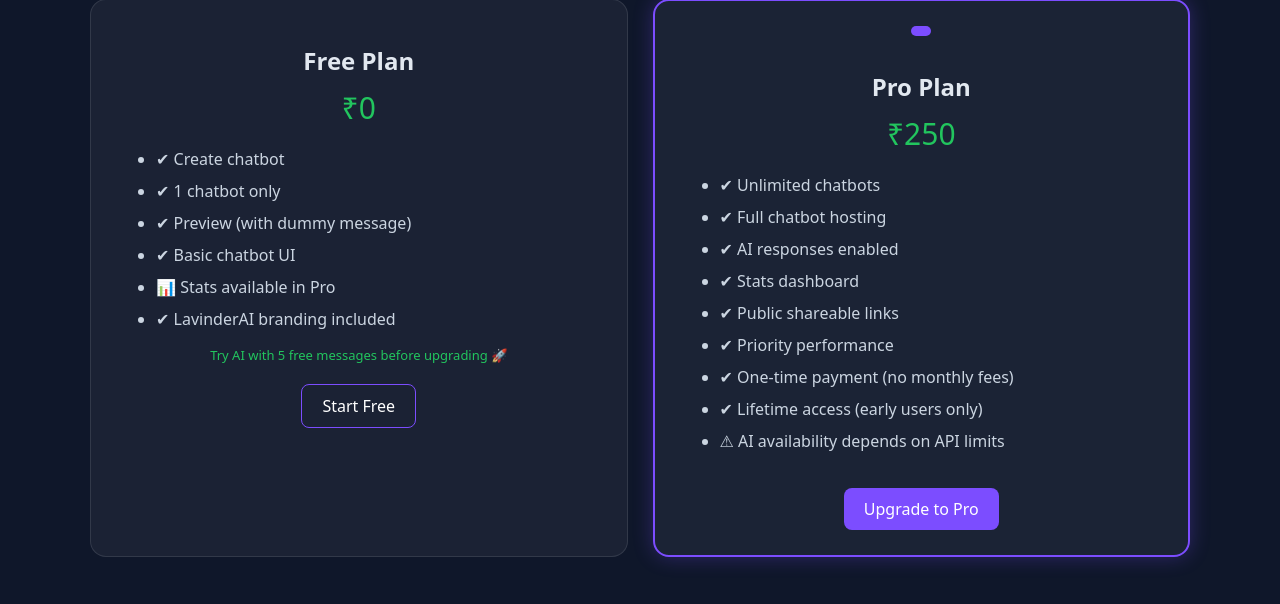
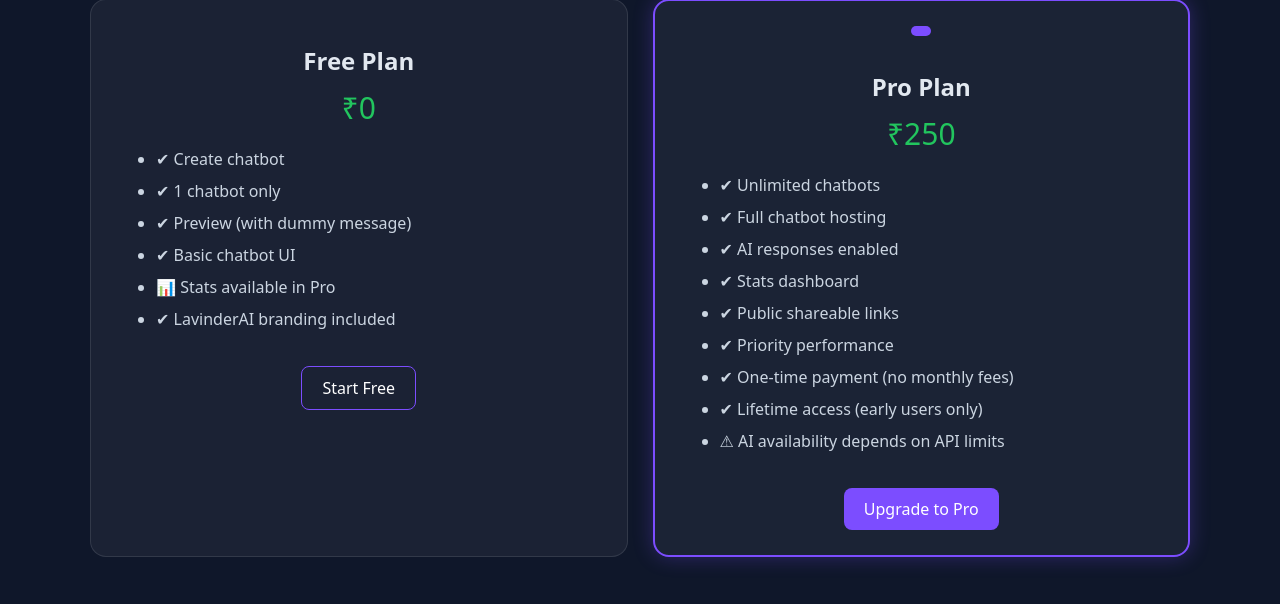
Before and after one commit to sorathiya903/lavinderai, a Python web app: template templates/price.html in a window 1280 px wide. Shown: the part 257-861 px from the top of the page. Run offline with Jinja, Linux system fonts and the light colour scheme; the template is opened without the code that fills it, so the values that code supplies are empty.

Commit message:
Remove free messages preview from price template
Removed the preview message about free AI messages.

```diff
--- a/templates/price.html
+++ b/templates/price.html
@@ -186,9 +186,7 @@ Create your chatbot for free. Activate it to go live with AI.
 
 </ul>
 
-      <div class="preview">
-        Try AI with 5 free messages before upgrading 🚀
-      </div>
+
 
       <a href="/create" class="btn secondary">Start Free</a>
     </div>
```
